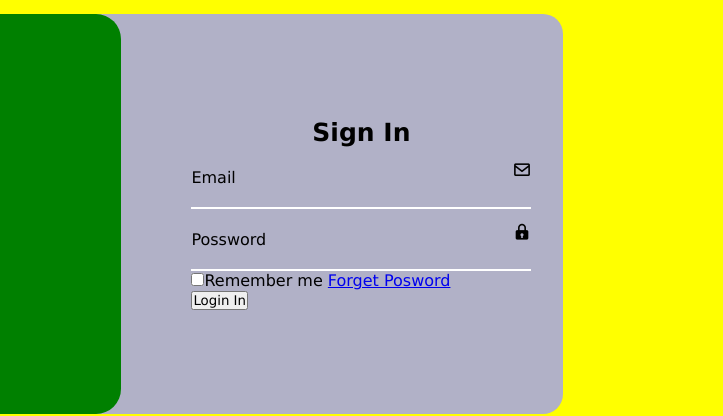
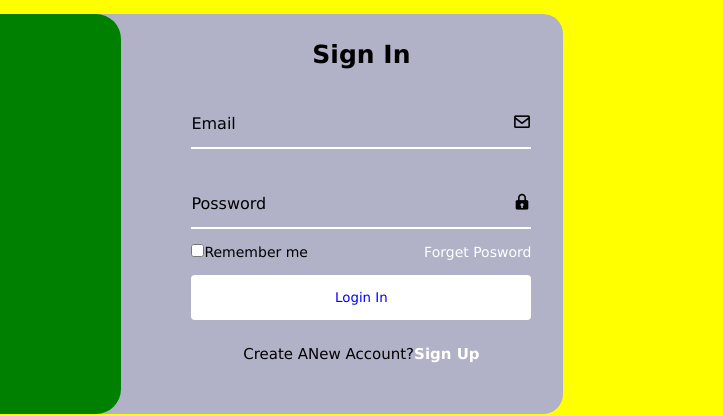
Before and after one commit to angadggdd/login-form, a plain HTML site: page index.html in a window 1280 px wide. Shown: the part 206-622 px from the top of the page, 557-1280 px from the left. Drawn offline with nearby package versions, Linux system fonts and the light colour scheme.

Commit message:
after some change

```diff
--- a/index.html
+++ b/index.html
@@ -54,19 +54,22 @@
                     <h2>Sign In</h2>
                     <div class="input-box">
                         <spam class="icon"><i class='bx bx-envelope'></i></spam>
-                        <input type="email">
+                        <input type="email" required>
                         <label for="">Email</label>
                     </div>
                     <div class="input-box">
                         <spam class="icon"><i class='bx bxs-lock'></i></spam>
-                        <input type="password">
+                        <input type="password" required>
                         <label for="">Possword</label>
                     </div>
                     <div class="remember-posword">
                         <label for=""><input type="checkbox">Remember me</label>
-                        <a href="4">Forget Posword</a>
+                        <a href="#">Forget Posword</a>
                     </div>
                     <button class="btn">Login In</button>
+                    <div class="create-account">
+                        <p>Create ANew Account?<a href="#" class="register-link">Sign Up</a></p>
+                    </div>
                 </form>
             </div>
         </div>
--- a/style.css
+++ b/style.css
@@ -185,7 +185,7 @@ body {
     width: 340px;
     height: 50px;
     border-bottom: 2px solid #fff;
-    padding: 30px 0;
+    margin: 30px 0;
     position: relative;
 
 }
@@ -216,6 +216,7 @@ body {
     font-size: 16px;
     font-weight: 600px;
     pointer-events: none;
+    transition: .5s ease;
 
 }
 
@@ -226,3 +227,56 @@ body {
     font-size: 19px;
 
 }
+
+.input-box input:focus~label,
+.input-box input:valid~label{
+    top: -5px;
+}
+.remember-posword{
+    font-size: 14px;
+    font-weight: 500;
+    margin: -15px 0 15px;
+    display: flex;
+    justify-content: space-between;
+}
+
+.remember-posword label input{
+    accent-color: #fff;
+    text-decoration: none;
+}
+.remember-posword a{
+    color: #fff;
+    text-decoration: none;
+}
+
+.remember-posword a:hover{
+    text-decoration: underline;
+}
+.btn{
+    background: #fff;
+    width: 100%;
+    height: 45px;
+    outline: none;
+    border: none;
+    border-radius: 4px;
+    cursor: pointer;
+    color: blue;
+
+}
+.create-account{
+    font-size: 15px;
+    text-align: center;
+    margin: 25px;
+
+}
+.create-account p a{
+    color: #fff;
+    font-weight: 600;
+    text-decoration: none;
+
+
+}
+.create-account p a:hover{
+    text-decoration: underline;
+
+}
```
